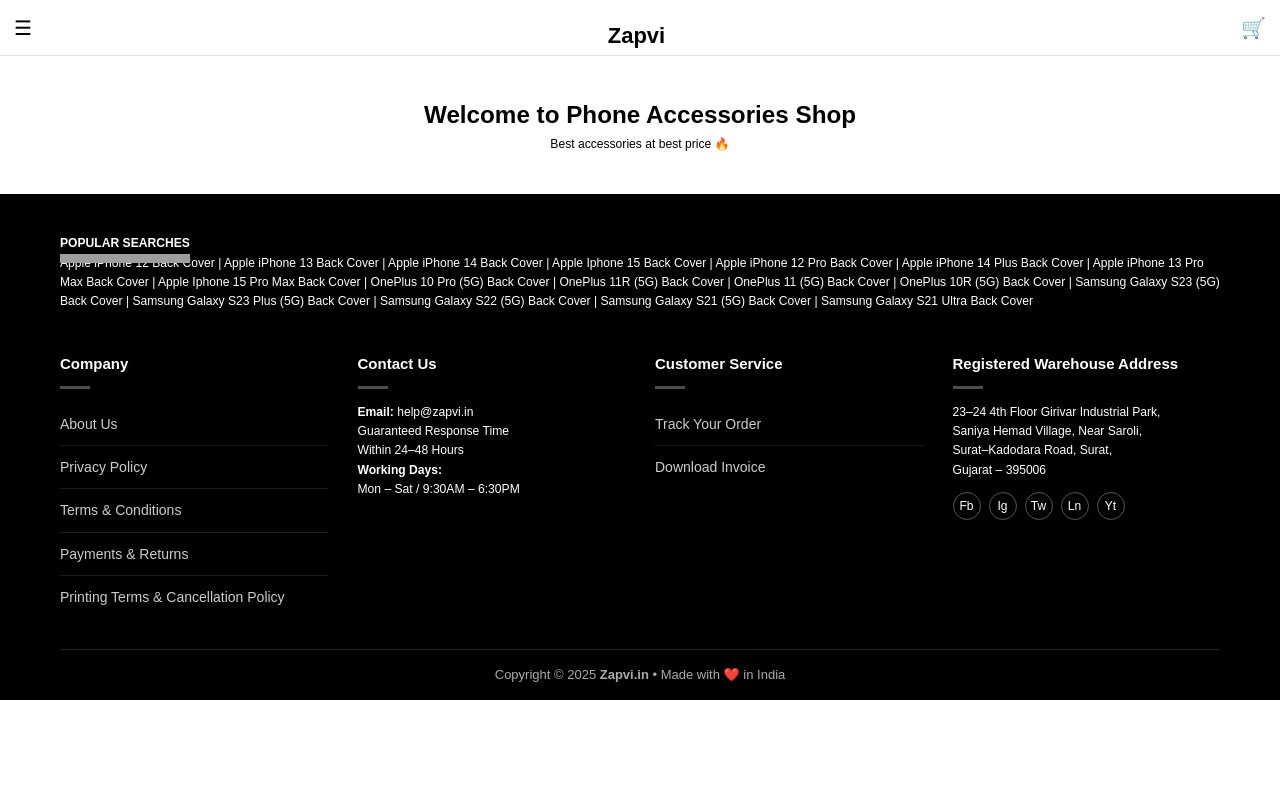
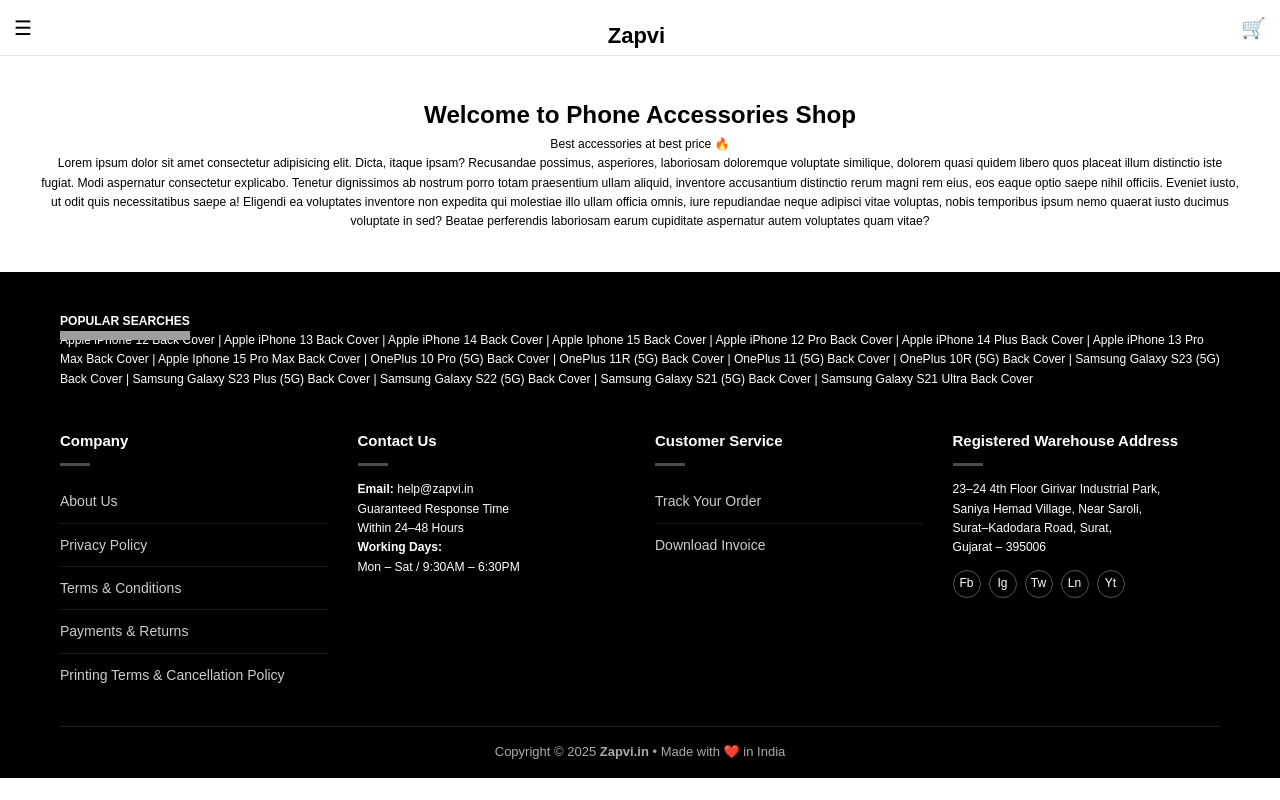
Before and after one commit to Princekrcoder/phone-accessories-shop, a Vue app in the folder frontend/: page / in a window 1280 px wide. Built offline with nearby package versions, Linux system fonts and the light colour scheme; grey boxes are pictures that could not be loaded.

Commit message:
Auto commit: 21-12-2025 13:28:22.31

```diff
--- a/frontend/src/views/Home.vue
+++ b/frontend/src/views/Home.vue
@@ -2,6 +2,7 @@
   <div class="home">
     <h1>Welcome to Phone Accessories Shop</h1>
     <p>Best accessories at best price 🔥</p>
+    <p>Lorem ipsum dolor sit amet consectetur adipisicing elit. Dicta, itaque ipsam? Recusandae possimus, asperiores, laboriosam doloremque voluptate similique, dolorem quasi quidem libero quos placeat illum distinctio iste fugiat. Modi aspernatur consectetur explicabo. Tenetur dignissimos ab nostrum porro totam praesentium ullam aliquid, inventore accusantium distinctio rerum magni rem eius, eos eaque optio saepe nihil officiis. Eveniet iusto, ut odit quis necessitatibus saepe a! Eligendi ea voluptates inventore non expedita qui molestiae illo ullam officia omnis, iure repudiandae neque adipisci vitae voluptas, nobis temporibus ipsum nemo quaerat iusto ducimus voluptate in sed? Beatae perferendis laboriosam earum cupiditate aspernatur autem voluptates quam vitae?</p>
   </div>
 </template>
 
```
